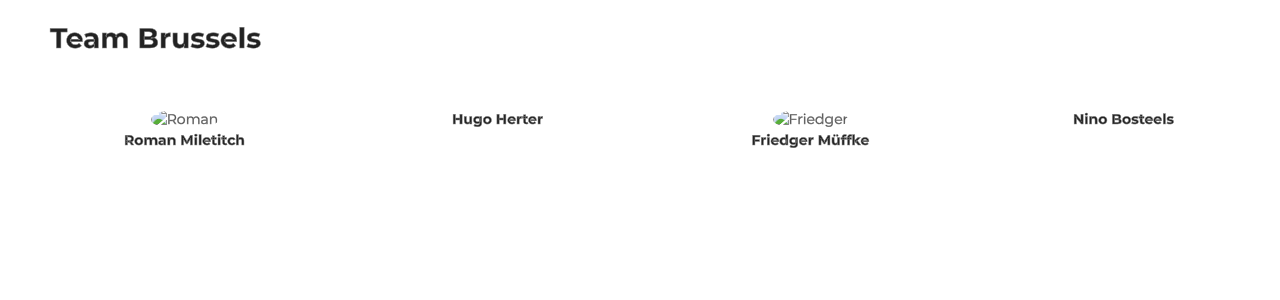
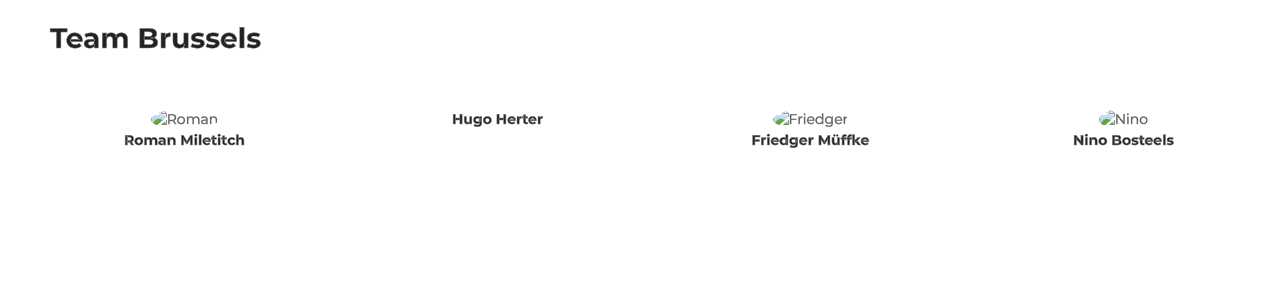
Before and after one commit to OpenTechSchool/www.opentechschool.org, a Jekyll site: the page built from brussels/index.md, in a window 1280 px wide. Shown: the part 1070-1370 px from the top of the page. Built offline with Jekyll 4.4.1, drawn with Linux system fonts in a browser that asks for light colours; nearby versions of some CDN libraries; comment, search, counter and statistics services are not loaded.

Commit message:
add Nino's image

```diff
--- a/brussels/index.md
+++ b/brussels/index.md
@@ -37,6 +37,7 @@
   </li>
 
   <li class="member">
+    <img src="{{site.baseurl}}/images/team/nino.png" alt="Nino" title="Nino">
     <h3>Nino Bosteels</h3>
   </li>
 
```
Also changed, not shown: images/team/nino.png (added).
